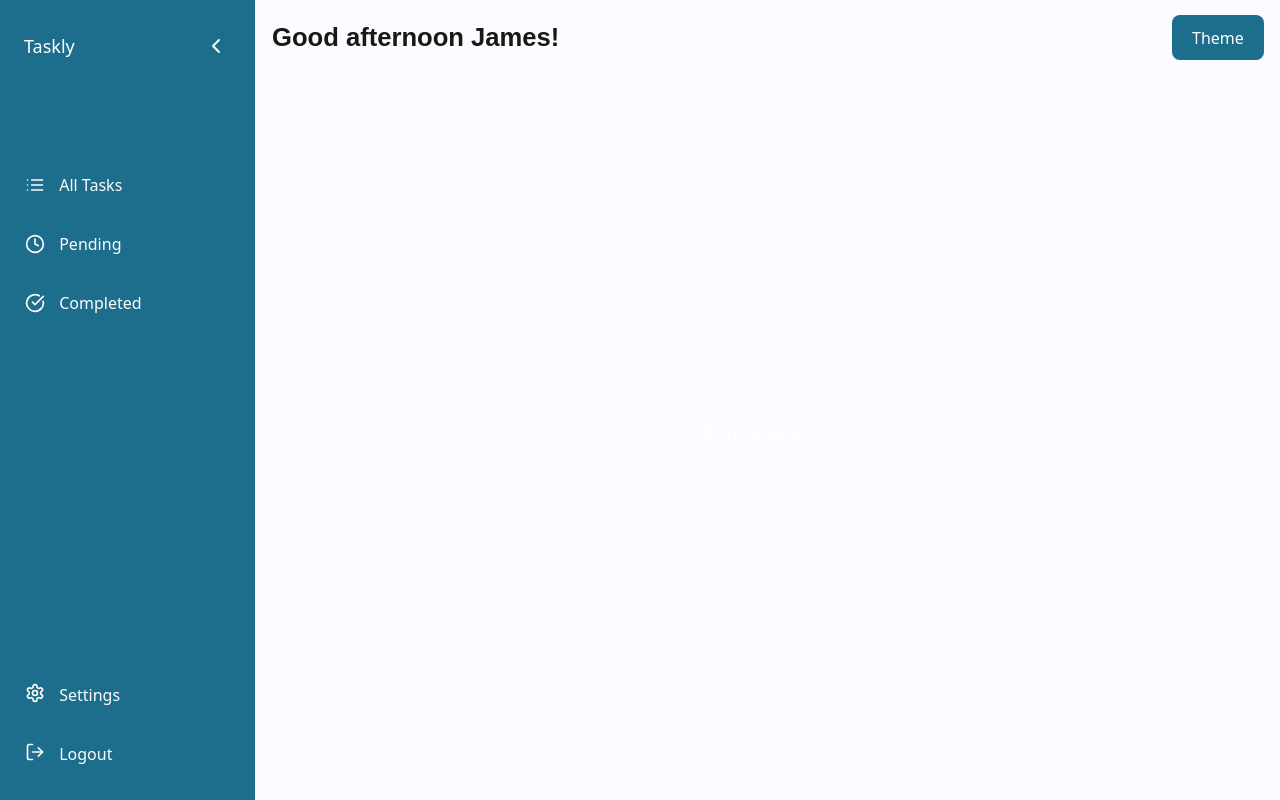
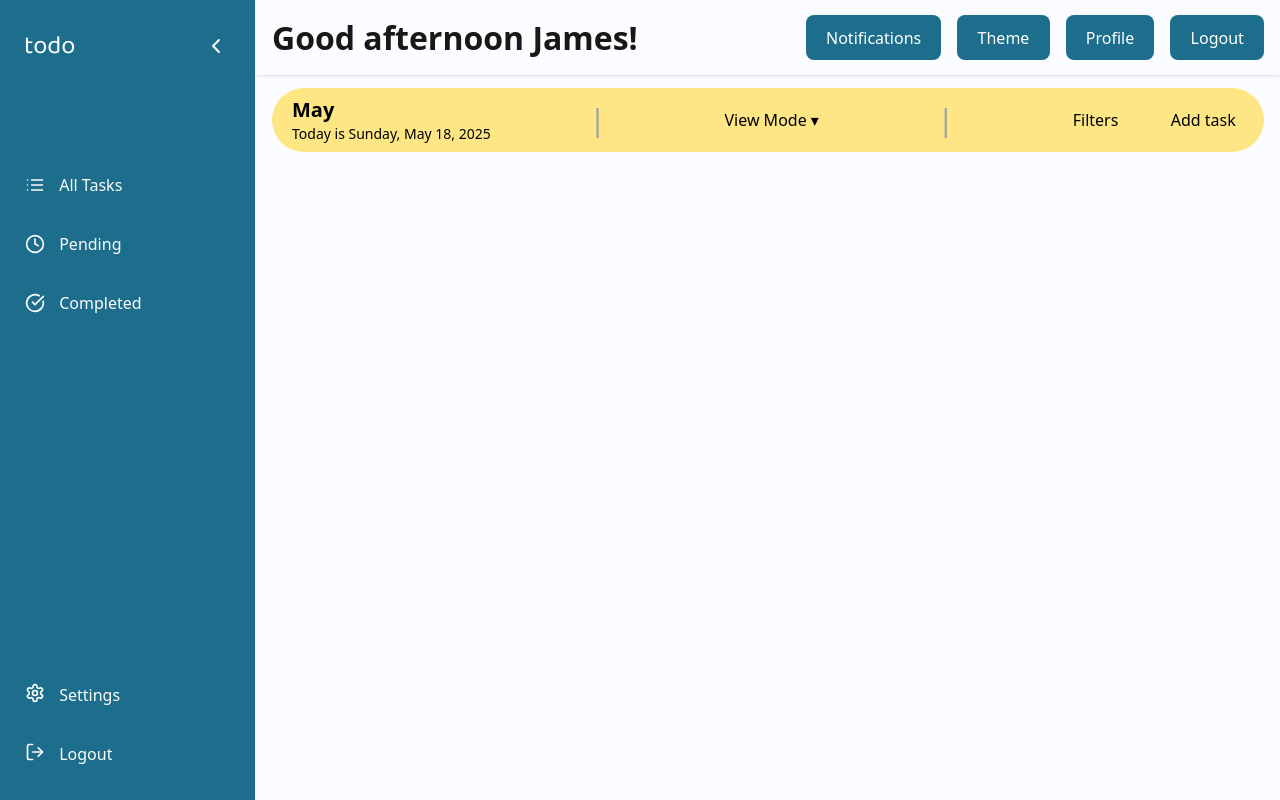
Before and after one commit to humnaliaquat/task-management-app, a React (Vite) app in the folder to-do-app/: page / in a window 1280 px wide. Built offline with nearby package versions, Linux system fonts and the light colour scheme.

Commit message:
few changes

```diff
--- a/to-do-app/index.html
+++ b/to-do-app/index.html
@@ -5,6 +5,11 @@
     <meta name="description" content="A simple ToDo List application" />
     <meta name="keywords" content="ToDo, List, React, JavaScript" />
     <meta name="viewport" content="width=device-width, initial-scale=1.0" />
+    <link
+      href="https://fonts.googleapis.com/css2?family=Baloo+2&display=swap"
+      rel="stylesheet"
+    />
+
     <title>ToDoList</title>
   </head>
   <body>
--- a/to-do-app/src/App.css
+++ b/to-do-app/src/App.css
@@ -25,14 +25,31 @@
   background-color: #3c97b8;
 }
 .welcome{
-  font-size: 1.6rem;
+  font-size: 2rem;
   color: #1a1717;
   font-weight: 700;
 
   margin-top: 2rem;
   margin-bottom: 2rem;
-  font-family: 'Quicksand', sans-serif;
 
-  -webkit-font-smoothing: antialiased;
-  text-align: center;
 }
+.icon{
+
+  font: 900 1.6rem 'Baloo 2', cursive;
+
+}
+.dropdownmenu{
+  position: absolute;
+  top: 4.5rem;
+  right: 30.7rem;
+
+
+  width: 310px;
+  height: 153px;
+  border-radius: 10px;
+}
+
+
+li:hover{
+   background-color: #e7e7e7;
+}
--- a/to-do-app/src/App.jsx
+++ b/to-do-app/src/App.jsx
@@ -1,25 +1,30 @@
 import "./App.css";
+import MainContent from "./components/MainContent";
 import Navbar from "./components/Navbar";
 import SideBar from "./components/SideBar";
-import { useState } from "react";
+import { useState, useEffect } from "react";
 
 function App() {
   const [collapsed, setCollapsed] = useState(false);
+  useEffect(() => {
+    const handleResize = () => {
+      if (window.innerWidth < 768) {
+        setCollapsed(true); // Collapse sidebar on small screens
+      } else {
+        setCollapsed(false); // Expand on larger screens
+      }
+    };
+
+    handleResize(); // Call once on mount
+    window.addEventListener("resize", handleResize);
+    return () => window.removeEventListener("resize", handleResize);
+  }, []);
 
   return (
     <div>
       <SideBar collapsed={collapsed} setCollapsed={setCollapsed} />
-
       <Navbar collapsed={collapsed} />
-
-      {/* Main content */}
-      <div
-        className={`transition-all duration-300 pt-[64px] ${
-          collapsed ? "ml-[72px]" : "ml-[220px]"
-        }`}
-      >
-        <main className="p-4">Main Content</main>
-      </div>
+      <MainContent />
     </div>
   );
 }
--- /dev/null
+++ b/to-do-app/src/components/MainContent.jsx
@@ -0,0 +1,78 @@
+import { Key } from "lucide-react";
+import React, { useState, useRef, useEffect } from "react";
+
+export default function MainContent() {
+  const [isOpen, setIsOpen] = useState(false);
+  const dropdownRef = useRef(null);
+
+  const month = new Date().toLocaleString("default", { month: "long" });
+  const date = new Date().getDate();
+  const day = new Date().toLocaleString("default", { weekday: "long" });
+  const year = new Date().getFullYear();
+
+  const [tasks, setTasks] = useState({
+    todo: [],
+    inProgress: [],
+    done: [],
+  });
+  useEffect(() => {
+    const handleClickOutside = (event) => {
+      if (dropdownRef.current && !dropdownRef.current.contains(event.target)) {
+        setIsOpen(false);
+      }
+    };
+
+    document.addEventListener("mousedown", handleClickOutside);
+    return () => {
+      document.removeEventListener("mousedown", handleClickOutside);
+    };
+  }, []);
+
+  return (
+    <div className="main-content flex-1 p-2 fixed top-22 left-68 right-4  bg-amber-200 rounded-4xl">
+      {/* Header Row */}
+      <div className="header flex justify-between flex-row items-center ">
+        {/* Left: Date */}
+        <div className="flex flex-col justify-start items-start pl-3">
+          <h1 className="text-black text-xl font-semibold">{month}</h1>
+          <h2 className="text-black text-sm">
+            Today is {day}, {month} {date}, {year}
+          </h2>
+        </div>
+        <p className="text-gray-400  text-3xl"> | </p>
+        {/* Center: View Mode Buttons */}
+        <div className="relative " ref={dropdownRef}>
+          <button className="text-black" onClick={() => setIsOpen(!isOpen)}>
+            View Mode ▾
+          </button>
+
+          {isOpen && (
+            <div className="absolute mt-2 z-10 bg-white rounded-xl shadow-lg">
+              <ul className="text-black flex flex-col items-start w-40">
+                <li className="w-full px-4 py-2 text-left hover:bg-blue-100 cursor-pointer rounded-2xl">
+                  Board view
+                </li>
+                <li className="w-full px-4 py-2 text-left hover:bg-blue-100 cursor-pointer rounded-2xl">
+                  Table view
+                </li>
+                <li className="w-full px-4 py-2 text-left hover:bg-blue-100 cursor-pointer rounded-2xl">
+                  List view
+                </li>
+              </ul>
+            </div>
+          )}
+        </div>
+
+        {/* Right: Filter + Add */}
+        <p className="text-gray-400 text-3xl"> | </p>
+
+        <div className="flex gap-3 pr-0 mr-0">
+          <button className="text-black">Filters</button>
+          <button className="text-black">Add task</button>
+        </div>
+      </div>
+
+      {/* Render view mode specific content here */}
+    </div>
+  );
+}
--- a/to-do-app/src/components/Navbar.jsx
+++ b/to-do-app/src/components/Navbar.jsx
@@ -1,14 +1,24 @@
 export default function Navbar({ collapsed }) {
   return (
     <nav
-      className={`fixed top-0 h-[75px] flex items-center justify-between  px-4   ${
+      className={`fixed top-0 h-[75px] flex items-center justify-between  px-4  shadow ${
         collapsed
           ? "left-18 w-[calc(100%-72px)]"
           : "left-64 w-[calc(100%-256px)]"
       }`}
     >
       <h1 className="welcome">Good afternoon James!</h1>
-      <button className=" btn text-white px-4 py-1 rounded">Theme</button>
+      <div className="flex items-center gap-4">
+        <button className="btn text-white px-4 py-1 rounded-b-full">
+          Notifications{" "}
+        </button>
+        <button className=" btn text-white px-4 py-1 rounded">Theme</button>
+        <button className="btn text-white px-4 py-1 rounded-b-full">
+          Profile
+        </button>
+
+        <button className="btn text-white px-4 py-1 rounded">Logout</button>
+      </div>
     </nav>
   );
 }
--- a/to-do-app/src/components/SideBar.jsx
+++ b/to-do-app/src/components/SideBar.jsx
@@ -38,7 +38,9 @@ const Sidebar = ({ collapsed, setCollapsed }) => {
           } w-full px-2`}
         >
           {!collapsed && (
-            <span className=" text-[#ffffff]     bottom text-lg">Taskly</span>
+            <span className=" text-[#ffffff]   icon  bottom text-2xl font-bold">
+              todo
+            </span>
           )}
           <button
             onClick={() => setCollapsed(!collapsed)}
--- a/to-do-app/tailwind.config.js
+++ b/to-do-app/tailwind.config.js
@@ -1,12 +1,8 @@
 module.exports = {
   theme: {
     extend: {
-      colors: {
-        bgLight: "#FCFCFC",
-        primaryGreen: "#D2F898",
-        alertYellow: "#F6F930",
-        textDark: "#2F2F2F",
-        blackCustom: "#000000",
+      fontFamily: {
+        baloo: ['"Baloo 2"', "cursive"],
       },
     },
   },
```
Also changed, not shown: to-do-app/package.json (+5 -5 lines).
